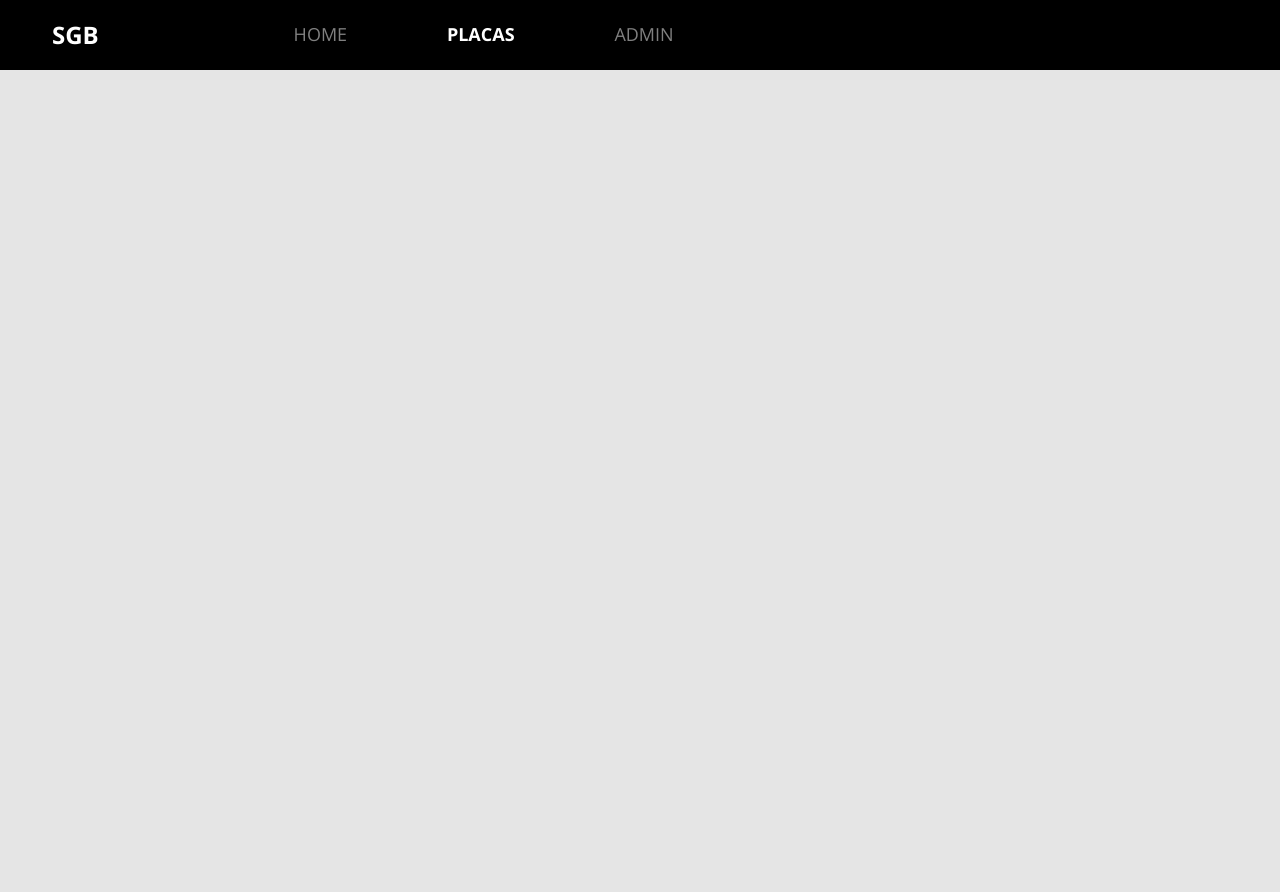
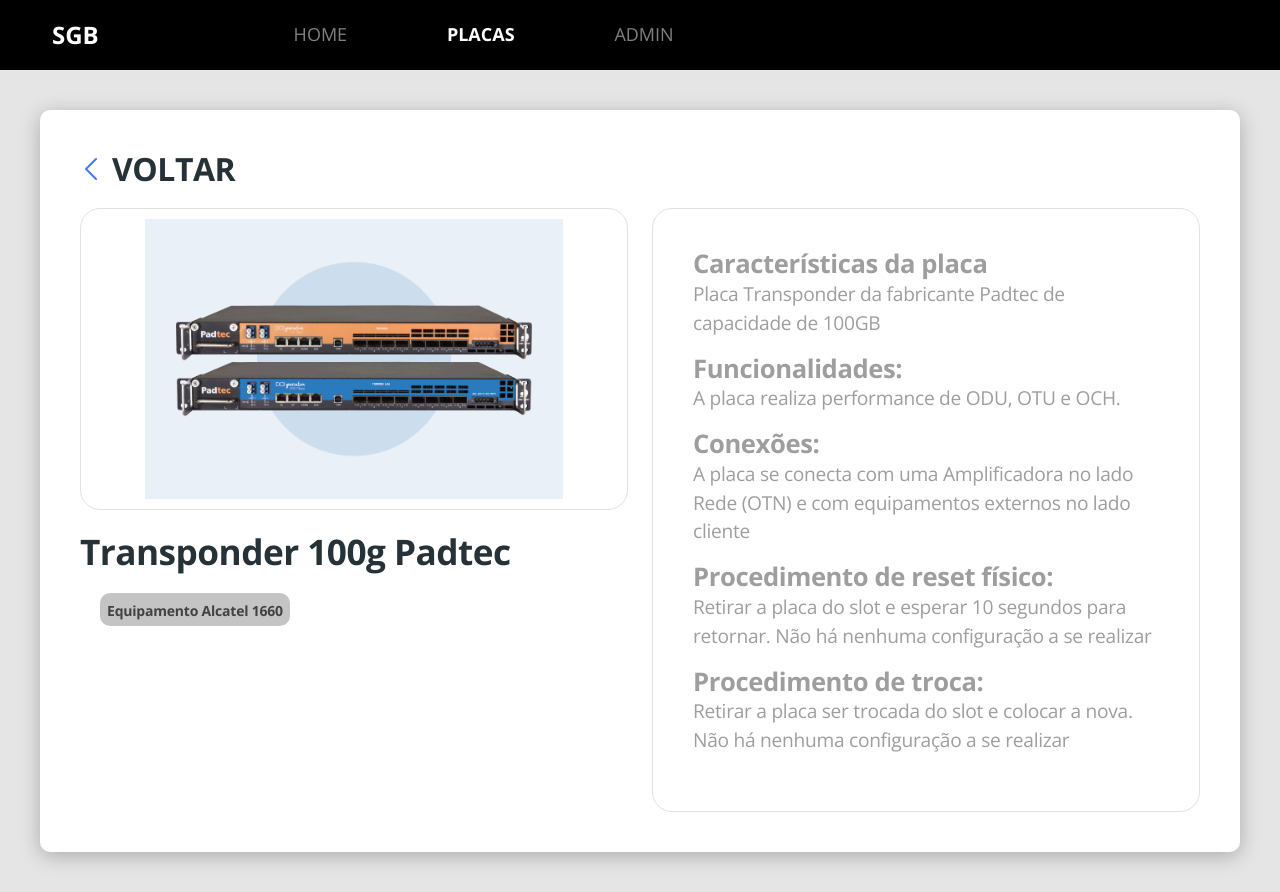
Before and after one commit to RenAxl/sgp, a React (Create React App) app in the folder frontend/: page /boards/1 in a window 1280 px wide. Before the commit the page ends 800 px from the top, so only its background shows below. Built offline with nearby package versions, Linux system fonts and the light colour scheme.

Commit message:
Frontend - Card Informations and navigation

```diff
--- a/frontend/src/Routes.tsx
+++ b/frontend/src/Routes.tsx
@@ -2,6 +2,7 @@
 import Home from "pages/Home";
 import Navbar from "components/Navbar";
 import Boards from "pages/Boards";
+import BoardInformations from "pages/BoardInformations";
 
 const Routes = () => (
   <BrowserRouter>
@@ -13,6 +14,9 @@
       <Route path="/boards" exact>
         <Boards />
       </Route>
+      <Route path="/boards/:boardId">
+        <BoardInformations />
+      </Route>
     </Switch>
   </BrowserRouter>
 );
--- /dev/null
+++ b/frontend/src/components/Badge/index.tsx
@@ -0,0 +1,11 @@
+import './styles.css';
+
+type Props = {
+  name: string;
+};
+
+const Badge = ({ name }: Props) => {
+  return <div className="badge-container">{name}</div>;
+};
+
+export default Badge;
--- /dev/null
+++ b/frontend/src/components/Badge/styles.css
@@ -0,0 +1,13 @@
+.badge-container {
+    background-color: #c4c4c4;
+    padding: 7px;
+    border-radius: 10px;
+    color: #424242;
+    height: 33px;
+    font-weight: bold;
+    font-size: 14px;
+    text-align: center;
+    letter-spacing: -0.015em;
+    margin-right: 10px;
+    margin-bottom: 13px;
+  }
--- /dev/null
+++ b/frontend/src/pages/BoardInformations/index.tsx
@@ -0,0 +1,66 @@
+import { ReactComponent as ArrowIcon } from "assets/images/arrow.svg";
+import CardImg from "assets/images/newCard.png";
+import Badge from "components/Badge";
+
+import { Link } from "react-router-dom";
+import "./styles.css";
+
+const BoardInformations = () => {
+  return (
+    <div className="board-details-container">
+      <div className="base-card board-details-card">
+        <Link to="/boards">
+          <div className="goback-container">
+            <ArrowIcon />
+            <h2>VOLTAR</h2>
+          </div>
+        </Link>
+        <div className="row">
+          <div className="col-xl-6">
+            <div className="img-container">
+              <img src={CardImg} alt="Modelo da Placa" />
+            </div>
+            <div className="model-equipment-container">
+              <h1>Transponder 100g Padtec</h1>
+              <div className="equipments-container">
+                  <Badge name="Equipamento Alcatel 1660" key={1} />
+              </div>
+            </div>
+          </div>
+
+          <div className="col-xl-6">
+            <div className="description-container">
+              <h2>Características da placa</h2>
+              <p>
+                Placa Transponder da fabricante Padtec de capacidade de 100GB
+              </p>
+
+              <h2>Funcionalidades: </h2>
+              <p>A placa realiza performance de ODU, OTU e OCH.</p>
+
+              <h2>Conexões: </h2>
+              <p>
+                A placa se conecta com uma Amplificadora no lado Rede (OTN) e
+                com equipamentos externos no lado cliente
+              </p>
+
+              <h2>Procedimento de reset físico: </h2>
+              <p>
+                Retirar a placa do slot e esperar 10 segundos para retornar. Não
+                há nenhuma configuração a se realizar
+              </p>
+
+              <h2>Procedimento de troca: </h2>
+              <p>
+                Retirar a placa ser trocada do slot e colocar a nova. Não há
+                nenhuma configuração a se realizar
+              </p>
+            </div>
+          </div>
+        </div>
+      </div>
+    </div>
+  );
+};
+
+export default BoardInformations;
--- /dev/null
+++ b/frontend/src/pages/BoardInformations/styles.css
@@ -0,0 +1,140 @@
+.board-details-container {
+    padding: 10px;
+    font-size: 24px;
+}
+
+.board-details-card {
+    padding: 10px;
+}
+
+.goback-container {
+    display: flex;
+    align-items: center;
+    margin-bottom: 20px;
+}
+
+.goback-container h2 {
+    margin-left: 15px;
+    font-size: 1em;
+    color: #263238;
+    letter-spacing: -0.015em;
+    text-transform: uppercase;
+}
+
+.goback-container svg {
+    margin-left: 5px;
+    color: #407BFF;
+    transform: rotate(-180deg);
+}
+
+.img-container {
+    text-align: center;
+    margin-bottom: 20px;
+    border: 1px solid #E1E1E1;
+    border-radius: 20px;
+    padding: 10px;
+}
+
+.img-container img {
+    width: 80%;
+}
+
+.model-equipment-container {
+    margin-bottom: 20px;
+}
+
+.model-equipment-container h1 {
+    color: #263238;
+    font-size: 1.1em;
+    letter-spacing: -0.015em;
+}
+
+.description-container {
+    border: 1px solid #E1E1E1;
+    border-radius: 20px;
+    padding: 10px;
+}
+
+.description-container h2 {
+    color: #9E9E9E;
+    letter-spacing: -0.015em;
+    font-size: 0.8em;
+
+}
+
+.description-container p {
+    color: #9E9E9E;
+    letter-spacing: -0.015em;
+    font-size: 0.6em;
+}
+
+.equipments-container {
+    margin-top: 20px;
+    width: 300px;
+}
+
+@media (min-width: 576px) {
+    .board-details-container {
+        padding: 20px;
+        font-size: 32px;
+    }
+
+    .board-details-card {
+        padding: 20px;
+    }
+}
+
+@media (min-width: 992px) {
+    .board-details-container {
+        padding: 40px;
+    }
+
+    .board-details-card {
+        padding: 40px;
+    }
+
+    .img-container img {
+        width: 50%;
+    }
+
+    .description-container {
+        padding: 40px;
+    }
+
+    .model-equipment-container {
+        display: flex;
+        justify-content: space-between;
+    }
+
+    .equipments-container {
+        display: flex;
+        flex-wrap: wrap;
+        padding: 0 20px;
+      }
+}
+
+@media (min-width: 1200px) {
+    .model-equipment-container {
+        display: block;
+    }
+
+    .img-container img {
+        height: 280px;
+        width: auto;
+    }
+
+    .description-container {
+        min-height: 302px;
+    }
+}
+
+@media (min-width: 1400px) {
+    .img-container img {
+        height: 480px;
+        width: auto;
+    }
+
+    .description-container {
+        min-height: 502px;
+    }
+}
--- a/frontend/src/pages/Boards/index.tsx
+++ b/frontend/src/pages/Boards/index.tsx
@@ -22,37 +22,37 @@
           </Link>
         </div>
         <div className="col-sm-6 col-lg-4 col-xl-3">
-          <Link to="/boards/1">
+          <Link to="/boards/2">
             <BoardCard />
           </Link>
         </div>
         <div className="col-sm-6 col-lg-4 col-xl-3">
-          <Link to="/boards/1">
+          <Link to="/boards/3">
             <BoardCard />
           </Link>
         </div>
         <div className="col-sm-6 col-lg-4 col-xl-3">
-          <Link to="/boards/1">
+          <Link to="/boards/4">
             <BoardCard />
           </Link>
         </div>
         <div className="col-sm-6 col-lg-4 col-xl-3">
-          <Link to="/boards/1">
+          <Link to="/boards/5">
             <BoardCard />
           </Link>
         </div>
         <div className="col-sm-6 col-lg-4 col-xl-3">
-          <Link to="/boards/1">
+          <Link to="/boards/6">
             <BoardCard />
           </Link>
         </div>
         <div className="col-sm-6 col-lg-4 col-xl-3">
-          <Link to="/boards/1">
+          <Link to="/boards/7">
             <BoardCard />
           </Link>
         </div>
         <div className="col-sm-6 col-lg-4 col-xl-3">
-          <Link to="/boards/1">
+          <Link to="/boards/8">
             <BoardCard />
           </Link>
         </div>
```
